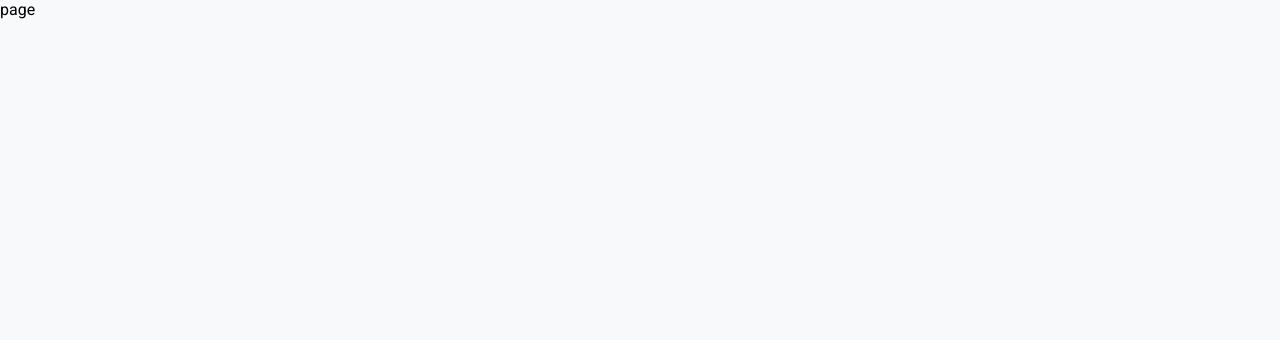
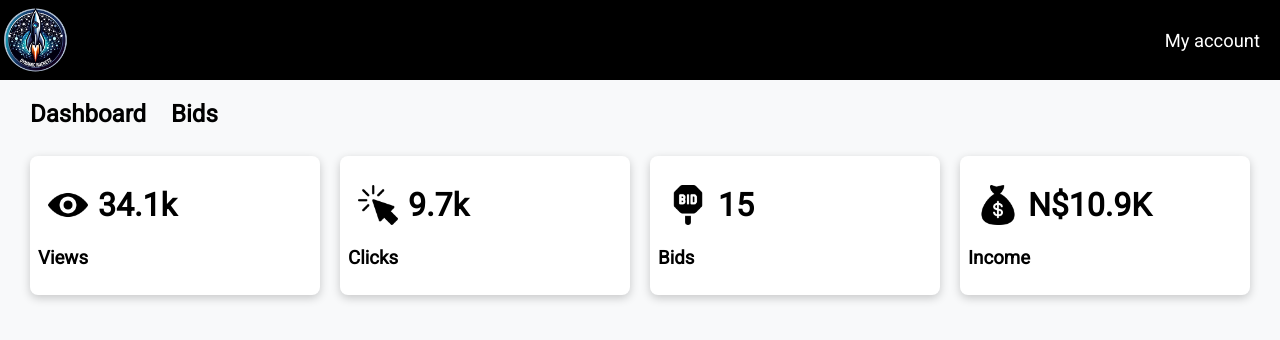
Before and after one commit to patra0o/AdServer-Advertisers-Publishers-Dashboard, a Next.js app: page /publisher/dashboard in a window 1280 px wide. Shown: the top 340 px of the page. Built offline with nearby package versions, Linux system fonts and the light colour scheme.

Commit message:
Publisher dashboard layout

```diff
--- a/src/app/globals.css
+++ b/src/app/globals.css
@@ -309,3 +309,29 @@ select {
   box-shadow: 0 3px 10px rgba(0, 0, 0, .2);
   cursor: pointer;
 }
+
+.publisher-main-body {
+  padding: 0 30px;
+}
+
+.publisher-navbar {
+  top: 0;
+  left: 0;
+  width: 100%;
+  height: 80px;
+  display: flex;
+  background-color: #000;
+  justify-content: space-between;
+  align-items: center;
+  box-sizing: border-box;
+}
+
+.publisher-main-body-nav {
+  display: flex;
+  /* padding: 0 20px; */
+}
+
+.publisher-main-body-nav>h2 {
+  padding-right: 25px;
+  cursor: pointer;
+}
--- a/src/app/publisher/dashboard/page.tsx
+++ b/src/app/publisher/dashboard/page.tsx
@@ -1,7 +1,44 @@
 import React from 'react'
+import Link from 'next/link'
 
 export default function PublisherDashboard() {
-  return (
-    <div>page</div>
-  )
+    return (
+        <div className='publisher-dashboard-parent'>
+            <div className='publisher-navbar'>
+                <img src='/dynamic-rockets-logo.png' height={70} width={70}></img>
+
+                <div className='dropdown'>
+                    <a href='#' style={{ textDecoration: 'none' }}><span>My account</span></a>
+                    <div className="dropdown-content">
+                        <Link href='/publisher/dashboard/my-account'>Profile</Link>
+                        <Link href='/'>Log-out</Link>
+                    </div>
+                </div>
+            </div>
+            <div className='publisher-main-body'>
+                <div className="publisher-main-body-nav">
+                    <h2>Dashboard</h2>
+                    <h2>Bids</h2>
+                </div>
+                <div className="highlightContainer">
+                    <div className="highlightItem">
+                        <h1><img src='/eye.png' height={40} width={40} style={{ margin: "0 10px" }} />34.1k</h1>
+                        <h3>Views</h3>
+                    </div>
+                    <div className="highlightItem">
+                        <h1><img src='/click.png' height={40} width={40} style={{ margin: "0 10px" }} />9.7k</h1><br />
+                        <h3>Clicks</h3>
+                    </div>
+                    <div className="highlightItem">
+                        <h1><img src='/bidding.png' height={40} width={40} style={{ margin: "0 10px" }} />15</h1>
+                        <h3>Bids</h3>
+                    </div>
+                    <div className="highlightItem">
+                        <h1><img src='/money.png' height={40} width={40} style={{ margin: "0 10px" }} />N$10.9K</h1>
+                        <h3>Income</h3>
+                    </div>
+                </div>
+            </div>
+        </div>
+    )
 }
```
Also changed, not shown: src/app/publisher/page.tsx (+14 -4 lines), public/bidding.png (added), public/money.png (added).
